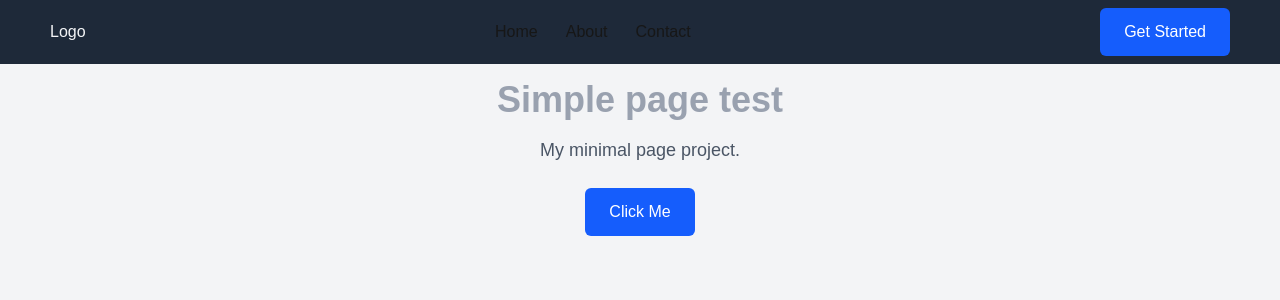
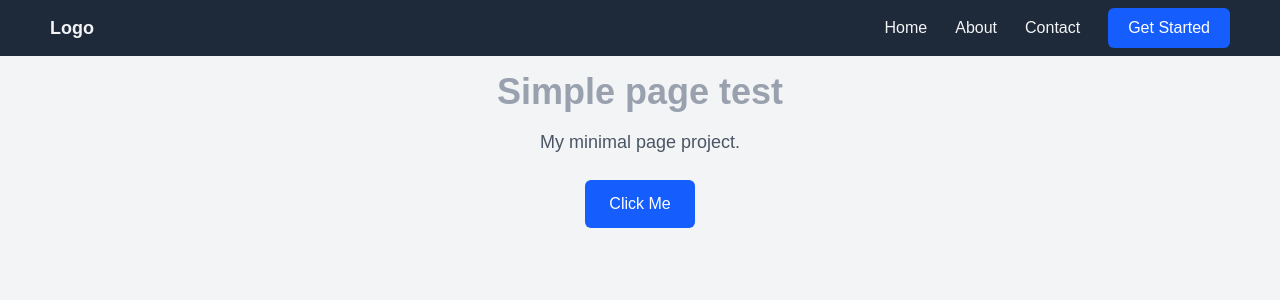
Before and after one commit to kups23/simple-project, a Next.js app: page / in a window 1280 px wide. Shown: the top 300 px of the page. Built offline with nearby package versions, Linux system fonts and the light colour scheme.

Commit message:
Modify for small screen view

```diff
--- /dev/null
+++ b/src/app/Header.tsx
@@ -0,0 +1,68 @@
+"use client";
+
+import { useState, useEffect, useRef } from "react";
+
+export default function Header() {
+  const [menuOpen, setMenuOpen] = useState(false);
+  const menuRef = useRef<HTMLDivElement>(null);
+
+  useEffect(() => {
+    function handleClickOutside(e: MouseEvent) {
+      if (menuRef.current && !menuRef.current.contains(e.target as Node)) {
+        setMenuOpen(false);
+      }
+    }
+
+    document.addEventListener("mousedown", handleClickOutside);
+    return () => document.removeEventListener("mousedown", handleClickOutside);
+  }, []);
+
+  return (
+    <header className="bg-gray-800 py-2 px-[50px] w-full">
+      <nav className="flex justify-between items-center relative">
+        {/* Logo */}
+        <div className="text-gray-100 text-lg font-semibold">
+          <a href="#">Logo</a>
+        </div>
+
+        {/* Desktop Menu */}
+        <div className="hidden md:flex items-center gap-7">
+          <ul className="flex justify-center items-center gap-7 text-gray-100">
+            <li><a href="/">Home</a></li>
+            <li><a href="/about">About</a></li>
+            <li><a href="#">Contact</a></li>
+          </ul>
+          <button className="px-5 py-2 bg-blue-600 text-white rounded-md hover:bg-blue-700 transition">
+            Get Started
+          </button>
+        </div>
+
+        {/* Mobile Burger */}
+        <button
+          className="md:hidden text-white text-3xl"
+          onClick={() => setMenuOpen(!menuOpen)}
+        >
+          ☰
+        </button>
+
+        {/* Mobile Dropdown */}
+        {menuOpen && (
+          <div
+            ref={menuRef}
+            className="absolute top-12 right-0 bg-gray-800 w-48 p-5 rounded shadow-lg md:hidden"
+          >
+            <ul className="flex flex-col gap-5 text-gray-100">
+              <li><a href="/" onClick={() => setMenuOpen(false)}>Home</a></li>
+              <li><a href="/about" onClick={() => setMenuOpen(false)}>About</a></li>
+              <li><a href="#" onClick={() => setMenuOpen(false)}>Contact</a></li>
+            </ul>
+
+            <button className="w-full mt-5 px-5 py-2 bg-blue-600 text-white rounded-md hover:bg-blue-700 transition">
+              Get Started
+            </button>
+          </div>
+        )}
+      </nav>
+    </header>
+  );
+}
--- a/src/app/layout.tsx
+++ b/src/app/layout.tsx
@@ -1,6 +1,7 @@
 import type { Metadata } from "next";
 import { Geist, Geist_Mono } from "next/font/google";
 import "./globals.css";
+import Header from "./Header"; // import client header
 
 const geistSans = Geist({
   variable: "--font-geist-sans",
@@ -19,35 +20,15 @@ export const metadata: Metadata = {
 
 export default function RootLayout({
   children,
-}: Readonly<{
+}: {
   children: React.ReactNode;
-}>) {
+}) {
   return (
     <html lang="en">
       <body
         className={`${geistSans.variable} ${geistMono.variable} antialiased`}
       >
-        <header className="bg-gray-800 py-2 px-[50px] w-screen">
-          <nav className="flex justify-between items-center">
-            <div className="decoration-none text-gray-100"><a href="#">Logo</a></div>
-            <div>
-              <ul className="flex justify-center items-center gap-7">
-                <li>
-                  <a href="/">Home</a>
-                </li>
-                <li>
-                  <a href="/about">About</a>
-                </li>
-                <li>
-                  <a href="#">Contact</a>
-                </li>
-              </ul>
-            </div>
-            <div>
-              <button className="px-6 py-3 bg-blue-600 text-white rounded-md font-medium hover:bg-blue-700 transition">Get Started</button>
-            </div>
-          </nav>
-        </header>
+        <Header />
         {children}
       </body>
     </html>
```
Also changed, not shown: tsconfig.json (+11 -3 lines).
